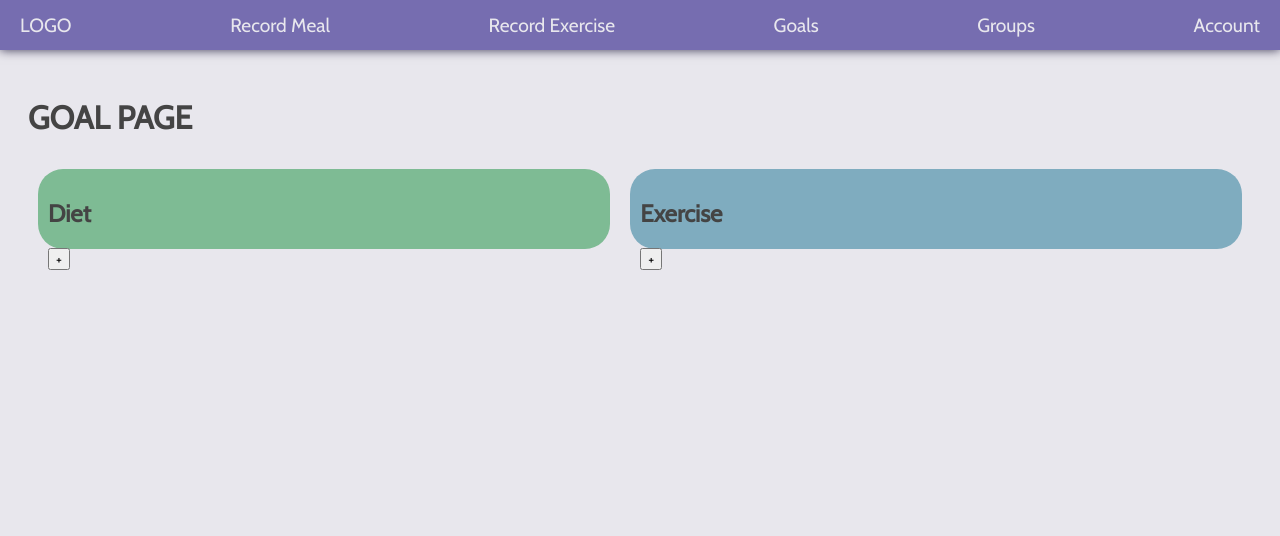
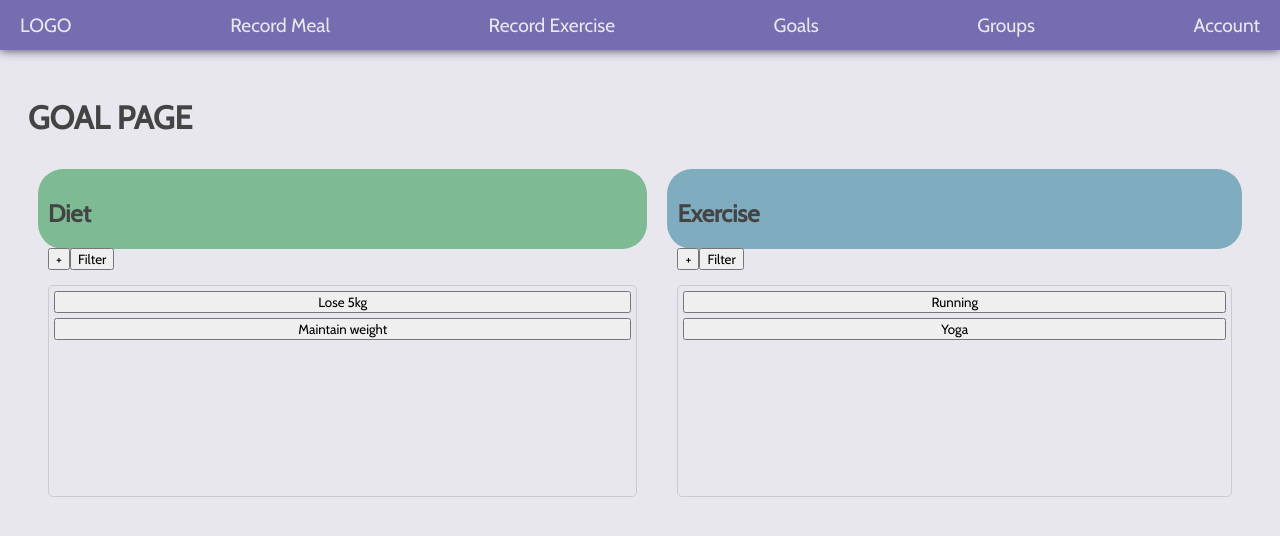
Before and after one commit to Wilsonator123/SECoursework, a React (Create React App) app in the folder client/: page /Goal in a window 1280 px wide. Shown: the top 536 px of the page. Built offline with nearby package versions, Linux system fonts and the light colour scheme.

Commit message:
added the goals form

```diff
--- a/client/src/Goal.js
+++ b/client/src/Goal.js
@@ -1,9 +1,95 @@
+// React component imports
 import React, { useState } from "react";
 import "./css/goal.css";
 
+// Dummy data for diet goals
+const dietGoals = [
+  {
+    name: "Lose 5kg",
+    dateBegun: "2023-03-01",
+    dateDue: "2023-04-30",
+    weight: 68,
+    notes: "Reduce sugar intake",
+    status: "In Progress",
+  },
+  {
+    name: "Maintain weight",
+    dateBegun: "2023-05-01",
+    dateDue: "2023-08-31",
+    weight: 88,
+    notes: "Focus on balanced meals",
+    status: "Completed",
+  },
+];
+
+// Dummy data for exercise goals
+const exerciseGoals = [
+  {
+    type: "Running",
+    dateBegun: "2023-03-01",
+    dateDue: "2023-04-30",
+    distance: 100,
+    notes: "Run 5km per week",
+    status: "In Progress",
+  },
+  {
+    type: "Yoga",
+    dateBegun: "2023-05-01",
+    dateDue: "2023-08-31",
+    time: 120,
+    notes: "Practice 30 minutes daily",
+    status: "Completed",
+  },
+];
+
+// Exercise types separated based on time and distance requirements
+const timeBasedExercises = [
+  "Yoga",
+  "Weightlifting",
+  "Pilates",
+  "Dancing",
+  "Martial Arts",
+];
+
+const distanceBasedExercises = [
+  "Walking",
+  "Running",
+  "Swimming",
+  "Cycling",
+  "Hiking",
+];
+// Home component: Renders the goal page for tracking diet and exercise goals
 export default function Home() {
+  // State variable to toggle the visibility of the exercise goal form
   const [showExerciseGoalForm, setShowExerciseGoalForm] = useState(false);
+
+  // State variable to toggle the visibility of the diet goal form
   const [showDietGoalForm, setShowDietGoalForm] = useState(false);
+
+  // State variable to store the currently selected exercise type in the exercise goal form
+  const [exerciseType, setExerciseType] = useState("");
+
+  // State variable to store the currently selected goal, used to display goal details in a popup
+  const [selectedGoal, setSelectedGoal] = useState(null);
+
+  // State variable to toggle the visibility of the diet filter dropdown
+  const [showDietFilter, setShowDietFilter] = useState(false);
+
+  // State variable to toggle the visibility of the exercise filter dropdown
+  const [showExerciseFilter, setShowExerciseFilter] = useState(false);
+
+  // State variable to toggle the visibility of the overlay (used when a filter dropdown is open)
+  const [showOverlay, setShowOverlay] = useState(false);
+
+  // Event handlers
+  const handleFilterClick = (type) => {
+    if (type === "diet") {
+      setShowDietFilter((prev) => !prev);
+    } else {
+      setShowExerciseFilter((prev) => !prev);
+    }
+    setShowOverlay((prev) => !prev);
+  };
 
   const handleExerciseGoalClick = () => {
     setShowExerciseGoalForm((prev) => !prev);
@@ -23,16 +109,120 @@ export default function Home() {
     // Handle diet goal form submission
   };
 
-  return (
-    <div id="pageContainer">
-      <h1> GOAL PAGE </h1>
-      <div className="grid-container-goal">
-        <div className="goalBox1">
-          <h2>Diet</h2>
-          <button onClick={handleDietGoalClick}>
-            {showDietGoalForm ? "-" : "+"}
-          </button>
-          {showDietGoalForm && (
+  const handleExerciseTypeChange = (event) => {
+    setExerciseType(event.target.value);
+  };
+
+  const handleGoalClick = (goal) => {
+    setSelectedGoal(goal);
+  };
+
+  const closeGoalPopup = () => {
+    setSelectedGoal(null);
+    setShowOverlay(false);
+  };
+
+  const closeFilterDropdown = () => {
+    setShowDietFilter(false);
+    setShowExerciseFilter(false);
+    setShowOverlay(false);
+  };
+
+  // Render functions -- if the boolean is true then we get a exercise filter dropdown
+  const renderFilterDropdown = (exercise) => (
+    <div className="filter-dropdown">
+      <h4>Status:</h4>
+      <label>
+        <input type="checkbox" /> Completed
+      </label>
+      <label>
+        <input type="checkbox" /> In Progress
+      </label>
+      <h4>Date Range:</h4>
+      <label>
+        From: <input type="date" />
+      </label>
+      <label>
+        To: <input type="date" />
+      </label>
+      {exercise && (
+        <>
+          <h4>Exercise Type:</h4>
+          <select>
+            <option value="">All</option>
+            {timeBasedExercises
+              .concat(distanceBasedExercises)
+              .map((exercise) => (
+                <option key={exercise} value={exercise}>
+                  {exercise}
+                </option>
+              ))}
+          </select>
+        </>
+      )}
+    </div>
+  );
+
+  // need to rewrite this, this is dog code
+  const renderGoalPopup = () => (
+    <div className="goal-popup" onClick={closeGoalPopup}>
+      <div className="goal-popup-content" onClick={(e) => e.stopPropagation()}>
+        <h3>{selectedGoal.type || selectedGoal.name}</h3>
+        <p>Date Begun: {selectedGoal.dateBegun}</p>
+        <p>Date Due: {selectedGoal.dateDue}</p>
+        <p>Status: {selectedGoal.status}</p>
+        {selectedGoal.weight && <p>Weight: {selectedGoal.weight}</p>}
+        {selectedGoal.time && <p>Time: {selectedGoal.time}</p>}
+        {selectedGoal.distance && <p>Distance: {selectedGoal.distance}</p>}
+        <p>Notes: {selectedGoal.notes}</p>
+        <button>Edit</button>
+        <button>Delete</button>
+      </div>
+    </div>
+  );
+
+  const renderExerciseGoalForm = () => (
+    <form onSubmit={handleExerciseFormSubmit}>
+      <label>
+        Type:
+        <select value={exerciseType} onChange={handleExerciseTypeChange}>
+          <option value="">Select an exercise</option>
+          {timeBasedExercises.concat(distanceBasedExercises).map((exercise) => (
+            <option key={exercise} value={exercise}>
+              {exercise}
+            </option>
+          ))}
+        </select>
+      </label>
+      <label>
+        Date Begun:
+        <input type="date" />
+      </label>
+      <label>
+        Date Due:
+        <input type="date" />
+      </label>
+      {timeBasedExercises.includes(exerciseType) && (
+        <label>
+          Time:
+          <input type="number" />
+        </label>
+      )}
+      {distanceBasedExercises.includes(exerciseType) && (
+        <label>
+          Distance:
+          <input type="number" />
+        </label>
+      )}
+      <label>
+        Notes:
+        <textarea />
+      </label>
+      <button type="submit">Submit goal</button>
+    </form>
+  );
+
+  const renderDietGoalForm = () => (
     <form onSubmit={handleDietFormSubmit}>
       <label>
         Goal Name:
@@ -50,42 +240,66 @@ export default function Home() {
         Weight:
         <input type="number" />
       </label>
+      <label>
+        Notes:
+        <textarea />
+      </label>
       <button type="submit">Submit goal</button>
     </form>
-          )}
+  );
+
+  // Main render
+  return (
+    <div id="pageContainer">
+      <h1> GOAL PAGE </h1>
+      <div className="grid-container-goal">
+        <div className="goalBox1">
+          <h2>Diet</h2>
+          <div className="goal-buttons">
+            <button onClick={handleDietGoalClick}>
+              {showDietGoalForm ? "-" : "+"}
+            </button>
+            <button onClick={() => handleFilterClick("diet")}>Filter</button>
+          </div>
+          {showDietGoalForm && renderDietGoalForm()}
+          {/* Display diet goals */}
+          <div className="goals-container">
+            {dietGoals.map((goal, index) => (
+              <button key={index} onClick={() => handleGoalClick(goal)}>
+                {goal.name}
+              </button>
+            ))}
+          </div>
         </div>
         <div className="goalBox2">
           <h2>Exercise</h2>
+          <div className="goal-buttons">
             <button onClick={handleExerciseGoalClick}>
               {showExerciseGoalForm ? "-" : "+"}
             </button>
-          {showExerciseGoalForm && (
-            <form onSubmit={handleExerciseFormSubmit}>
-              <label>
-                Goal Name:
-                <input type="text" />
-              </label>
-              <label>
-                Date Begun:
-                <input type="date" />
-              </label>
-              <label>
-                Date Due:
-                <input type="date" />
-              </label>
-              <label>
-                Time:
-                <input type="number" />
-              </label>
-              <label>
-                Distance:
-                <input type="number" />
-              </label>
-              <button type="submit">Submit goal</button>
-            </form>
-          )}
+            <button onClick={() => handleFilterClick("exercise")}>
+              Filter
+            </button>
+          </div>
+          {showExerciseGoalForm && renderExerciseGoalForm()}
+          {/* Display exercise goals */}
+          <div className="goals-container">
+            {exerciseGoals.map((goal, index) => (
+              <button key={index} onClick={() => handleGoalClick(goal)}>
+                {goal.type}
+              </button>
+            ))}
           </div>
         </div>
       </div>
+      {selectedGoal && renderGoalPopup()}
+
+      {showOverlay && (
+        <div className="overlay" onClick={closeFilterDropdown}></div>
+      )}
+      {showDietFilter && renderFilterDropdown(false)}
+      {showExerciseFilter && renderFilterDropdown(true)}
+      {selectedGoal && renderGoalPopup()}
+    </div>
   );
 }
--- a/client/src/css/goal.css
+++ b/client/src/css/goal.css
@@ -1,19 +1,107 @@
+.goals-container {
+    height: 200px;
+    overflow-y: scroll;
+    display: flex;
+    flex-direction: column;
+    border: 1px solid #ccc;
+  }
+
+  button {
+    display: block;
+    margin-bottom: 5px;
+  }
+
+  .goal-popup {
+    position: fixed;
+    top: 0;
+    left: 0;
+    width: 100%;
+    height: 100%;
+    background-color: rgba(0, 0, 0, 0.5);
+    display: flex;
+    justify-content: center;
+    align-items: center;
+    z-index: 100;
+  }
+
+  .goal-popup-content {
+    background-color: white;
+    border: 1px solid black;
+    padding: 20px;
+    position: relative;
+    width: 80%;
+    max-width: 400px;
+  }
+
+
+
 .grid-container-goal {
     display: grid;
     grid: 100px / auto auto;
 }
+
 .goalBox1, .goalBox2 {
     grid-column: 1;
-	margin:10px;
-	padding:10px;
+    margin: 10px;
+    padding: 10px;
     border-radius: 25px;
-}
+  }
 
-.goalBox1 {
+  .goalBox1 {
     grid-column: 1;
-    background:#7EBB94;
-}
-.goalBox2 {
+    background: #7EBB94;
+  }
+  .goalBox2 {
     grid-column: 2;
-    background:#7FACBF;
-}
+    background: #7FACBF;
+  }
+
+  .goal-buttons {
+    display: flex;
+    justify-content: space-between;
+    width: 60px;
+  }
+
+  .goals-container {
+    height: 200px;
+    overflow-y: scroll;
+    border: 1px solid #ccc;
+    padding: 5px;
+    margin-top: 10px;
+    border-radius: 5px;
+  }
+
+  .goal-popup {
+    position: fixed;
+    top: 50%;
+    left: 50%;
+    transform: translate(-50%, -50%);
+    background-color: white;
+    border: 1px solid black;
+    padding: 20px;
+    z-index: 100;
+  }
+
+  .grid-container-goal {
+    display: grid;
+    grid: 100px / auto auto;
+  }
+
+  .overlay {
+    position: fixed;
+    top: 0;
+    left: 0;
+    width: 100%;
+    height: 100%;
+    background-color: rgba(0, 0, 0, 0.5);
+    z-index: 50;
+  }
+
+  .filter-dropdown {
+    position: fixed;
+    z-index: 100;
+    background-color: white;
+    border: 1px solid black;
+    padding: 10px;
+    border-radius: 5px;
+  }
```
Lines whose indentation alone changed are shown as unchanged.
